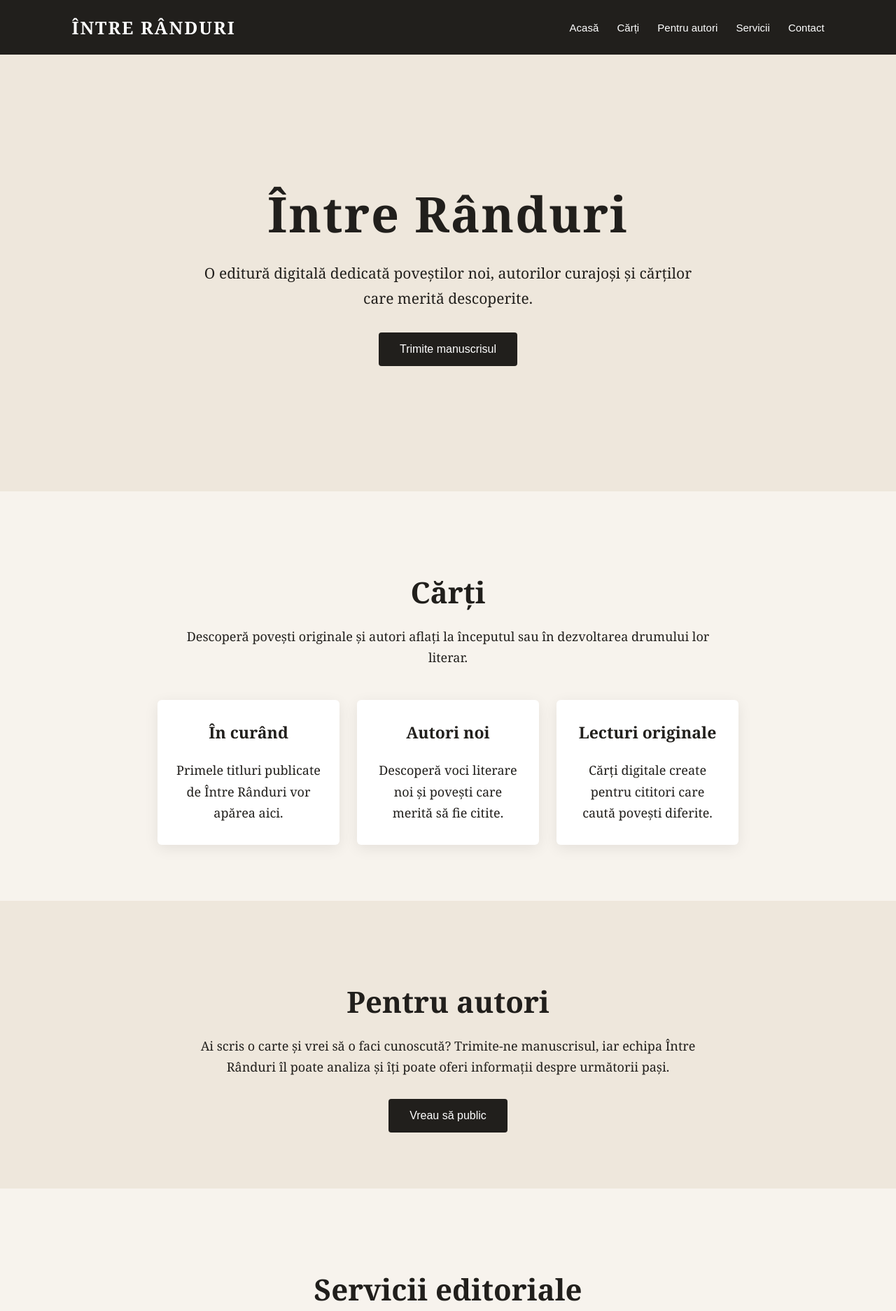
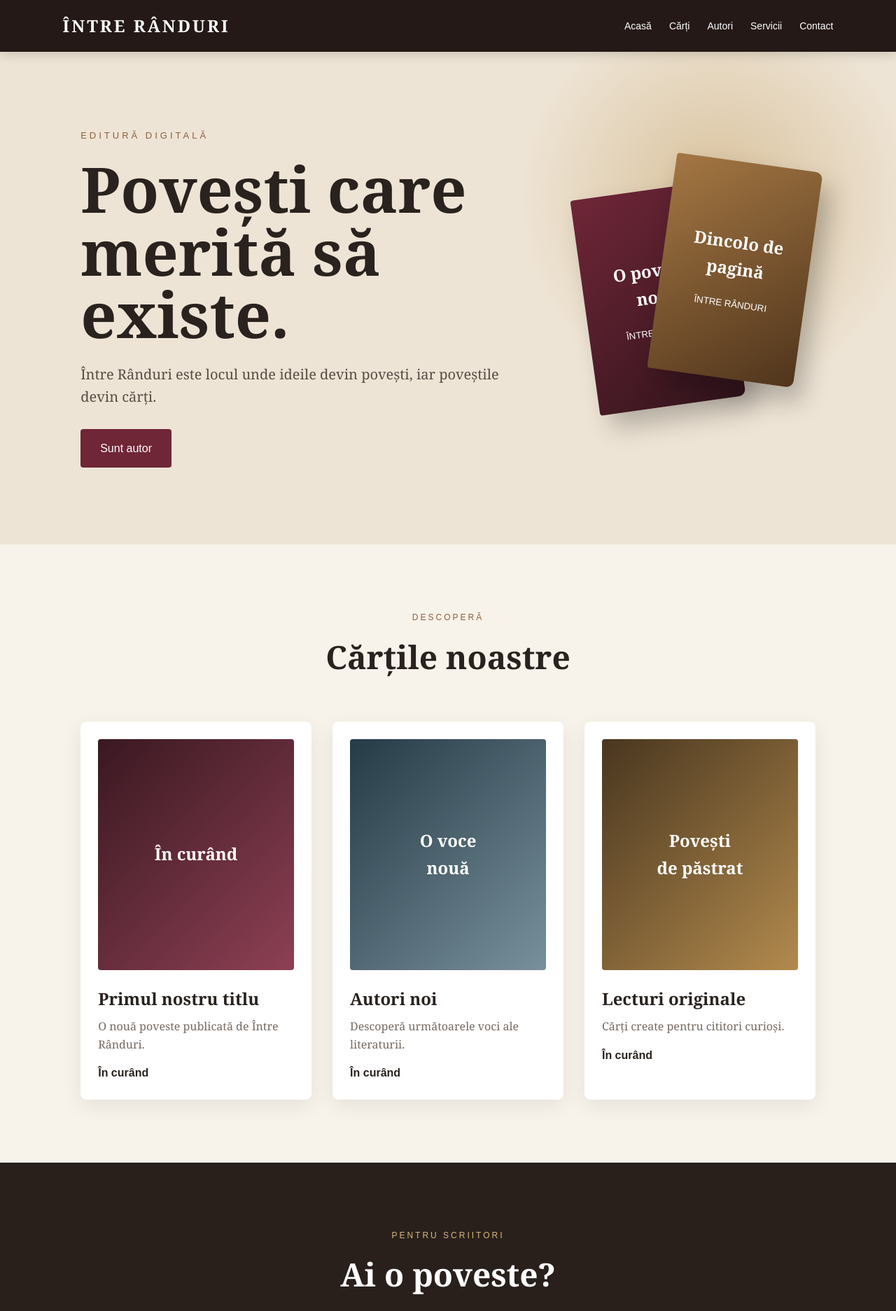
Before and after one commit to parauananya412-prog/intre-randuri, a plain HTML site: page index.html in a window 1280 px wide. Shown: the top 1873 px of the page at 70% size. Drawn offline with Linux system fonts and the light colour scheme.

Commit message:
Update index.html

```diff
--- a/index.html
+++ b/index.html
@@ -4,11 +4,14 @@
 <meta charset="UTF-8">
 <meta name="viewport" content="width=device-width, initial-scale=1.0">
 
-  <title>Între Rânduri — Editură digitală</title>
+<title>Între Rânduri — Editură Digitală</title>
 
 <style>
+
 * {
   box-sizing: border-box;
+  margin: 0;
+  padding: 0;
 }
 
 html {
@@ -16,152 +19,392 @@
 }
 
 body {
-      margin: 0;
   font-family: Georgia, serif;
-      background: #f7f3ed;
-      color: #211f1c;
+  background: #f8f3ea;
+  color: #29221e;
+  line-height: 1.6;
 }
 
+/* NAVBAR */
+
 header {
-      background: #211f1c;
+  position: sticky;
+  top: 0;
+  z-index: 1000;
+  background: #241916;
   color: white;
-      padding: 22px 8%;
+  padding: 18px 7%;
   display: flex;
   justify-content: space-between;
   align-items: center;
-      position: sticky;
-      top: 0;
-      z-index: 100;
+  box-shadow: 0 4px 15px rgba(0,0,0,.15);
 }
 
 .logo {
-      font-size: 25px;
-      letter-spacing: 2px;
+  font-size: 24px;
+  letter-spacing: 3px;
   font-weight: bold;
+}
+
+nav {
+  display: flex;
+  gap: 25px;
 }
 
 nav a {
   color: white;
   text-decoration: none;
-      margin-left: 22px;
   font-family: Arial, sans-serif;
-      font-size: 15px;
+  font-size: 14px;
+  transition: .3s;
 }
 
 nav a:hover {
-      text-decoration: underline;
+  color: #d9b978;
 }
 
+/* HERO */
+
 .hero {
-      min-height: 78vh;
+  min-height: 88vh;
   display: flex;
   align-items: center;
-      justify-content: center;
-      text-align: center;
-      padding: 70px 20px;
-      background: #eee7dc;
+  justify-content: space-between;
+  padding: 80px 9%;
+  background:
+    radial-gradient(circle at 80% 30%, #d8c19b 0%, transparent 25%),
+    #eee4d5;
+  gap: 50px;
+}
+
+.hero-text {
+  max-width: 650px;
+}
+
+.small-title {
+  font-family: Arial, sans-serif;
+  text-transform: uppercase;
+  letter-spacing: 4px;
+  font-size: 13px;
+  color: #8b5e3c;
+  margin-bottom: 20px;
 }
 
 .hero h1 {
-      font-size: 70px;
-      margin: 0 0 20px;
-      letter-spacing: 2px;
+  font-size: clamp(50px, 7vw, 90px);
+  line-height: 1;
+  margin-bottom: 25px;
 }
 
 .hero p {
-      font-size: 21px;
-      max-width: 700px;
-      margin: auto;
-      line-height: 1.7;
+  font-size: 20px;
+  max-width: 600px;
+  color: #594c44;
 }
 
 .button {
   display: inline-block;
   margin-top: 30px;
-      padding: 15px 30px;
-      background: #211f1c;
+  padding: 15px 28px;
+  background: #6f2637;
   color: white;
   text-decoration: none;
+  border-radius: 4px;
   font-family: Arial, sans-serif;
+  transition: .3s;
+}
+
+.button:hover {
+  transform: translateY(-3px);
+  background: #51202c;
+}
+
+/* BOOK VISUAL */
+
+.book-display {
+  position: relative;
+  width: 350px;
+  height: 430px;
+}
+
+.book {
+  position: absolute;
+  width: 210px;
+  height: 310px;
+  border-radius: 4px 10px 10px 4px;
+  box-shadow: 15px 20px 35px rgba(0,0,0,.25);
+  display: flex;
+  align-items: center;
+  justify-content: center;
+  text-align: center;
+  padding: 25px;
+  color: white;
+}
+
+.book h3 {
+  font-size: 24px;
+}
+
+.book small {
+  display: block;
+  margin-top: 20px;
+  font-family: Arial, sans-serif;
+}
+
+.book-one {
+  background: linear-gradient(145deg,#6f2637,#32141c);
+  left: 20px;
+  top: 60px;
+  transform: rotate(-8deg);
+}
+
+.book-two {
+  background: linear-gradient(145deg,#a47743,#50351c);
+  right: 10px;
+  top: 20px;
+  transform: rotate(8deg);
+}
+
+/* GENERAL SECTIONS */
+
+section {
+  padding: 90px 9%;
+}
+
+.section-title {
+  text-align: center;
+  margin-bottom: 55px;
+}
+
+.section-title span {
+  color: #8b5e3c;
+  font-family: Arial, sans-serif;
+  text-transform: uppercase;
+  letter-spacing: 3px;
+  font-size: 12px;
+}
+
+.section-title h2 {
+  font-size: 46px;
+  margin-top: 8px;
+}
+
+/* BOOKS */
+
+.books {
+  display: grid;
+  grid-template-columns: repeat(3,1fr);
+  gap: 30px;
+}
+
+.book-card {
+  background: white;
+  padding: 25px;
+  border-radius: 8px;
+  box-shadow: 0 8px 30px rgba(0,0,0,.08);
+  transition: .3s;
+}
+
+.book-card:hover {
+  transform: translateY(-8px);
+}
+
+.cover {
+  height: 330px;
+  display: flex;
+  align-items: center;
+  justify-content: center;
+  text-align: center;
+  color: white;
+  padding: 30px;
+  margin-bottom: 22px;
   border-radius: 4px;
 }
 
-    .button:hover {
-      opacity: 0.85;
+.cover h3 {
+  font-size: 27px;
 }
 
-    section {
-      padding: 80px 10%;
+.cover-one {
+  background: linear-gradient(135deg,#3a1821,#8d4054);
+}
+
+.cover-two {
+  background: linear-gradient(135deg,#253b46,#78909c);
+}
+
+.cover-three {
+  background: linear-gradient(135deg,#49361f,#b28a4d);
+}
+
+.book-card h3 {
+  font-size: 24px;
+}
+
+.book-card p {
+  color: #756961;
+  margin-top: 8px;
+}
+
+.price {
+  display: block;
+  margin-top: 15px;
+  font-family: Arial, sans-serif;
+  font-weight: bold;
+}
+
+/* AUTHORS */
+
+.authors {
+  background: #29201c;
+  color: white;
   text-align: center;
 }
 
-    section h2 {
-      font-size: 42px;
-      margin-bottom: 20px;
+.authors .section-title span {
+  color: #d9b978;
 }
 
-    section p {
-      max-width: 750px;
+.authors p {
+  max-width: 720px;
   margin: auto;
-      line-height: 1.7;
+  color: #ded5ce;
   font-size: 18px;
 }
 
-    .cards {
-      display: flex;
-      justify-content: center;
-      gap: 25px;
-      flex-wrap: wrap;
-      margin-top: 45px;
+/* SERVICES */
+
+.services {
+  display: grid;
+  grid-template-columns: repeat(4,1fr);
+  gap: 20px;
 }
 
-    .card {
+.service {
   background: white;
-      width: 260px;
-      padding: 30px 25px;
-      border-radius: 6px;
-      box-shadow: 0 5px 20px rgba(0,0,0,0.08);
+  padding: 35px 25px;
+  text-align: center;
+  border-top: 4px solid #6f2637;
+  box-shadow: 0 5px 20px rgba(0,0,0,.06);
 }
 
-    .card h3 {
-      font-size: 23px;
-      margin-top: 0;
+.service-icon {
+  font-size: 35px;
+  margin-bottom: 15px;
 }
 
-    .authors {
-      background: #eee7dc;
+.service h3 {
+  margin-bottom: 10px;
 }
 
+.service p {
+  color: #71665e;
+  font-family: Arial, sans-serif;
+  font-size: 14px;
+}
+
+/* WHY US */
+
+.why {
+  background: #eee4d5;
+}
+
+.why-content {
+  max-width: 850px;
+  margin: auto;
+  text-align: center;
+}
+
+.why-content p {
+  font-size: 19px;
+}
+
+/* CONTACT */
+
 .contact {
+  text-align: center;
   background: white;
 }
 
-    footer {
-      background: #211f1c;
-      color: white;
-      text-align: center;
-      padding: 35px 20px;
-      font-family: Arial, sans-serif;
+.contact p {
+  max-width: 650px;
+  margin: auto;
 }
 
-    @media (max-width: 700px) {
+/* FOOTER */
+
+footer {
+  background: #241916;
+  color: #cfc5be;
+  text-align: center;
+  padding: 35px;
+  font-family: Arial, sans-serif;
+  font-size: 13px;
+}
+
+.footer-logo {
+  color: white;
+  font-family: Georgia, serif;
+  font-size: 22px;
+  letter-spacing: 3px;
+  margin-bottom: 10px;
+}
+
+/* MOBILE */
+
+@media (max-width: 850px) {
+
   header {
     flex-direction: column;
     gap: 15px;
   }
 
-      nav a {
-        margin: 0 7px;
+  nav {
+    gap: 12px;
+    flex-wrap: wrap;
+    justify-content: center;
+  }
+
+  .hero {
+    flex-direction: column;
+    text-align: center;
+    padding-top: 60px;
+  }
+
+  .book-display {
+    transform: scale(.8);
+    margin-top: -20px;
+  }
+
+  .books {
+    grid-template-columns: 1fr;
+  }
+
+  .services {
+    grid-template-columns: 1fr 1fr;
+  }
+}
+
+@media (max-width: 500px) {
+
+  section {
+    padding: 65px 6%;
+  }
+
+  .services {
+    grid-template-columns: 1fr;
   }
 
   .hero h1 {
-        font-size: 48px;
+    font-size: 52px;
   }
 
-      .hero p {
-        font-size: 18px;
+  .book-display {
+    transform: scale(.7);
+    margin-top: -60px;
   }
 }
+
 </style>
 </head>
 
@@ -174,7 +417,7 @@
   <nav>
     <a href="#acasa">Acasă</a>
     <a href="#carti">Cărți</a>
-    <a href="#autori">Pentru autori</a>
+    <a href="#autori">Autori</a>
     <a href="#servicii">Servicii</a>
     <a href="#contact">Contact</a>
   </nav>
@@ -182,22 +425,47 @@
 </header>
 
 
-<!-- ACASĂ -->
+<!-- HERO -->
 
 <section class="hero" id="acasa">
 
-  <div>
+  <div class="hero-text">
 
-    <h1>Între Rânduri</h1>
+    <div class="small-title">
+      Editură digitală
+    </div>
+
+    <h1>
+      Povești care merită să existe.
+    </h1>
 
     <p>
-      O editură digitală dedicată poveștilor noi,
-      autorilor curajoși și cărților care merită descoperite.
+      Între Rânduri este locul unde ideile devin povești,
+      iar poveștile devin cărți.
     </p>
 
     <a class="button" href="#autori">
-      Trimite manuscrisul
+      Sunt autor
     </a>
+
+  </div>
+
+
+  <div class="book-display">
+
+    <div class="book book-one">
+      <div>
+        <h3>O poveste<br>nouă</h3>
+        <small>ÎNTRE RÂNDURI</small>
+      </div>
+    </div>
+
+    <div class="book book-two">
+      <div>
+        <h3>Dincolo de<br>pagină</h3>
+        <small>ÎNTRE RÂNDURI</small>
+      </div>
+    </div>
 
   </div>
 
@@ -208,37 +476,67 @@
 
 <section id="carti">
 
-  <h2>Cărți</h2>
+  <div class="section-title">
+    <span>Descoperă</span>
+    <h2>Cărțile noastre</h2>
+  </div>
+
+  <div class="books">
+
+    <div class="book-card">
+
+      <div class="cover cover-one">
+        <h3>În curând</h3>
+      </div>
+
+      <h3>Primul nostru titlu</h3>
 
       <p>
-    Descoperă povești originale și autori aflați
-    la începutul sau în dezvoltarea drumului lor literar.
+        O nouă poveste publicată de Între Rânduri.
       </p>
 
-  <div class="cards">
+      <span class="price">
+        În curând
+      </span>
 
-    <div class="card">
-      <h3>În curând</h3>
-      <p>
-        Primele titluri publicate de Între Rânduri
-        vor apărea aici.
-      </p>
     </div>
 
-    <div class="card">
-      <h3>Autori noi</h3>
-      <p>
-        Descoperă voci literare noi și povești
-        care merită să fie citite.
-      </p>
+
+    <div class="book-card">
+
+      <div class="cover cover-two">
+        <h3>O voce<br>nouă</h3>
       </div>
 
-    <div class="card">
+      <h3>Autori noi</h3>
+
+      <p>
+        Descoperă următoarele voci ale literaturii.
+      </p>
+
+      <span class="price">
+        În curând
+      </span>
+
+    </div>
+
+
+    <div class="book-card">
+
+      <div class="cover cover-three">
+        <h3>Povești<br>de păstrat</h3>
+      </div>
+
       <h3>Lecturi originale</h3>
+
       <p>
-        Cărți digitale create pentru cititori
-        care caută povești diferite.
+        Cărți create pentru cititori curioși.
       </p>
+
+      <span class="price">
+        În curând
+      </span>
+
     </div>
 
   </div>
@@ -246,22 +544,24 @@
 </section>
 
 
-<!-- PENTRU AUTORI -->
+<!-- AUTORI -->
 
 <section class="authors" id="autori">
 
-  <h2>Pentru autori</h2>
+  <div class="section-title">
+    <span>Pentru scriitori</span>
+    <h2>Ai o poveste?</h2>
+  </div>
 
   <p>
-    Ai scris o carte și vrei să o faci cunoscută?
-    Trimite-ne manuscrisul, iar echipa Între Rânduri
-    îl poate analiza și îți poate oferi informații
-    despre următorii pași.
+    Poate ai terminat primul tău roman.
+    Poate ai o idee care nu îți dă pace.
+    La Între Rânduri, vrem să descoperim autori noi
+    și povești care merită să ajungă la cititori.
   </p>
 
   <a class="button" href="#contact">
-    Vreau să public
-
+    Trimite manuscrisul
   </a>
 
 </section>
@@ -271,41 +571,66 @@
 
 <section id="servicii">
 
+  <div class="section-title">
+    <span>Ce oferim</span>
     <h2>Servicii editoriale</h2>
+  </div>
 
-  <div class="cards">
+  <div class="services">
 
-    <div class="card">
-      <h3>Evaluare manuscris</h3>
+    <div class="service">
+      <div class="service-icon">📖</div>
+      <h3>Evaluare</h3>
       <p>
-        Analizăm manuscrisul și oferim feedback
-        asupra textului.
+        Analizăm manuscrisul și oferim feedback.
       </p>
     </div>
 
-    <div class="card">
+    <div class="service">
+      <div class="service-icon">✍️</div>
       <h3>Corectură</h3>
       <p>
-        Verificarea greșelilor de ortografie,
-        punctuație și exprimare.
+        Verificăm ortografia, punctuația și exprimarea.
       </p>
     </div>
 
-    <div class="card">
+    <div class="service">
+      <div class="service-icon">📝</div>
       <h3>Editare</h3>
       <p>
-        Îmbunătățirea textului, structurii și
-        clarității poveștii.
+        Lucrăm asupra textului și structurii poveștii.
       </p>
     </div>
 
-    <div class="card">
-      <h3>Pregătire pentru publicare</h3>
+    <div class="service">
+      <div class="service-icon">📚</div>
+      <h3>Publicare</h3>
       <p>
-        Pregătirea materialului pentru transformarea
-        lui într-o carte digitală.
+        Pregătim cartea pentru publicare digitală.
       </p>
     </div>
+
+  </div>
+
+</section>
+
+
+<!-- DE CE NOI -->
+
+<section class="why">
+
+  <div class="section-title">
+    <span>Despre noi</span>
+    <h2>De ce Între Rânduri?</h2>
+  </div>
+
+  <div class="why-content">
+
+    <p>
+      Pentru că fiecare carte începe cu o idee.
+      Iar uneori, tot ce îi trebuie unei idei
+      este cineva care să creadă în ea.
+    </p>
 
   </div>
 
@@ -316,11 +641,14 @@
 
 <section class="contact" id="contact">
 
+  <div class="section-title">
+    <span>Hai să vorbim</span>
     <h2>Contact</h2>
+  </div>
 
   <p>
-    Pentru întrebări despre manuscrise, servicii
-    editoriale sau colaborări, ne poți contacta.
+    Pentru manuscrise, colaborări sau întrebări,
+    contactează echipa Între Rânduri.
   </p>
 
   <a class="button" href="mailto:ADRESA-TA-DE-EMAIL">
@@ -332,6 +660,10 @@
 
 <footer>
 
+  <div class="footer-logo">
+    ÎNTRE RÂNDURI
+  </div>
+
   © 2026 Între Rânduri — Editură digitală
 
 </footer>
```
Lines whose indentation alone changed are shown as unchanged.
